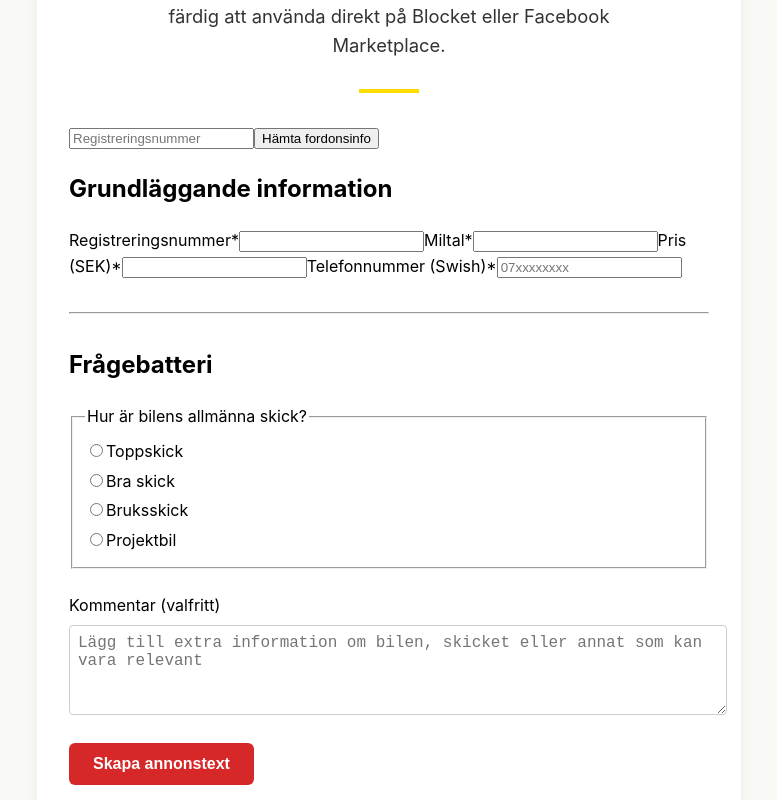
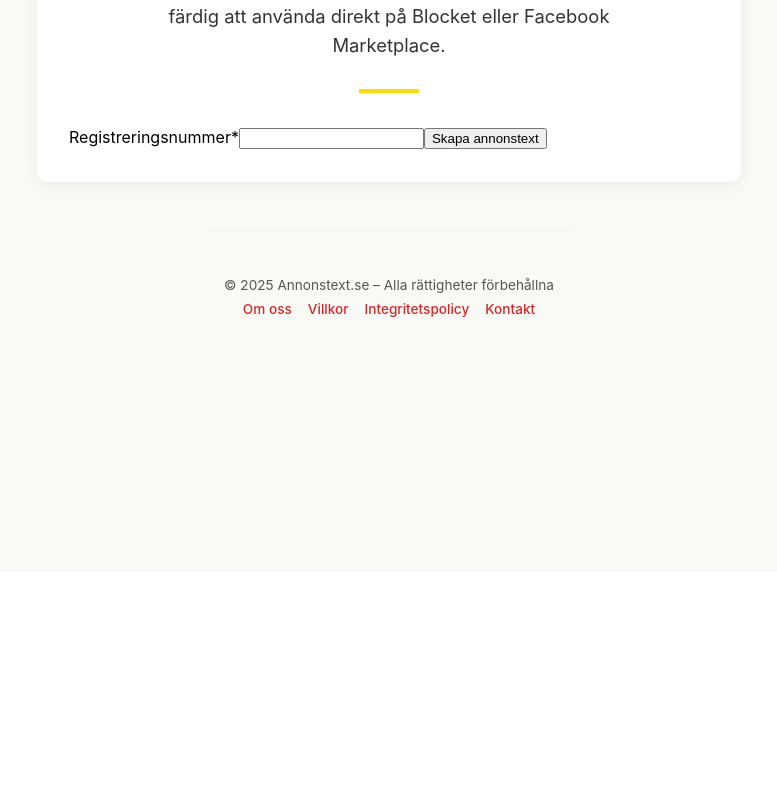
Before and after one commit to raisethebarsweden/annonstxt, a Next.js app: page / in a window 1280 px wide. Shown: the part 300-1100 px from the top of the page, without its empty margins (251-1028 px from the left). After the commit the page ends 880 px from the top, so only its background shows below. Built offline with nearby package versions, Linux system fonts and the light colour scheme.

Commit message:
Ta bort Fordonsinfo och fordons-API, uppdatera index.js

```diff
--- a/pages/components/AnnonstextForm.js
+++ b/pages/components/AnnonstextForm.js
@@ -8,37 +8,16 @@ export default function AnnonstextForm({ onSubmit }) {
   const [telefon, setTelefon] = useState('');
   const [kommentar, setKommentar] = useState('');
 
-  // Frågebatteri state
+  // Frågebatteri state (exempel, lägg till alla som du hade)
   const [skick, setSkick] = useState('');
   const [besiktigad, setBesiktigad] = useState(null);
   const [servicebok, setServicebok] = useState('');
   const [skador, setSkador] = useState(false);
   const [skadorText, setSkadorText] = useState('');
-  const [dack, setDack] = useState('');
-  const [motorOk, setMotorOk] = useState(null);
-  const [motorText, setMotorText] = useState('');
-  const [vaxelladaOk, setVaxelladaOk] = useState(null);
-  const [vaxelladaText, setVaxelladaText] = useState('');
-  const [rost, setRost] = useState(false);
-  const [rostText, setRostText] = useState('');
-  const [skadorYttre, setSkadorYttre] = useState(false);
-  const [skadorYttreText, setSkadorYttreText] = useState('');
-  const [varforSalg, setVarforSalg] = useState('');
-  const [varforSalgText, setVarforSalgText] = useState('');
-  const [biltyp, setBiltyp] = useState('');
-  const [biltypText, setBiltypText] = useState('');
+  // ... och så vidare med resten av frågorna
 
-  // Status för API-anrop och resultat
-  const [loading, setLoading] = useState(false);
-  const [error, setError] = useState(null);
-  const [annonstext, setAnnonstext] = useState('');
-
-  const handleSubmit = async (e) => {
+  const handleSubmit = (e) => {
     e.preventDefault();
-
-    setLoading(true);
-    setError(null);
-    setAnnonstext('');
 
     const data = {
       regnr,
@@ -51,44 +30,19 @@ export default function AnnonstextForm({ onSubmit }) {
       servicebok,
       skador,
       skadorText,
-      dack,
-      motorOk,
-      motorText,
-      vaxelladaOk,
-      vaxelladaText,
-      rost,
-      rostText,
-      skadorYttre,
-      skadorYttreText,
-      varforSalg,
-      varforSalgText,
-      biltyp,
-      biltypText,
+      // ... alla andra state-variabler
     };
 
-    try {
-      const response = await fetch('/api/generate', {
-        method: 'POST',
-        headers: { 'Content-Type': 'application/json' },
-        body: JSON.stringify(data),
-      });
-
-      if (!response.ok) {
-        throw new Error('Något gick fel vid generering av annonstext');
-      }
-
-      const result = await response.json();
-      setAnnonstext(result.text || 'Inget svar från API');
-    } catch (err) {
-      setError(err.message);
-    } finally {
-      setLoading(false);
+    if (onSubmit) {
+      onSubmit(data);
+    } else {
+      console.log('Data att skicka:', data);
     }
   };
 
   return (
-    <form onSubmit={handleSubmit} style={{ maxWidth: 640, margin: 'auto' }}>
-      <h2>Grundläggande information</h2>
+    <form onSubmit={handleSubmit}>
+      {/* Lägg in alla dina fält och frågebatteri som tidigare, men ta bort knappen "Hämta fordonsinfo" */}
 
       <label>
         Registreringsnummer*
@@ -99,108 +53,9 @@ export default function AnnonstextForm({ onSubmit }) {
           required
         />
       </label>
+      {/* Resten av fälten ... */}
 
-      <label>
-        Miltal*
-        <input
-          type="number"
-          value={miltal}
-          onChange={(e) => setMiltal(e.target.value)}
-          required
-        />
-      </label>
-
-      <label>
-        Pris (SEK)*
-        <input
-          type="number"
-          value={pris}
-          onChange={(e) => setPris(e.target.value)}
-          required
-        />
-      </label>
-
-      <label>
-        Telefonnummer (Swish)*
-        <input
-          type="tel"
-          value={telefon}
-          onChange={(e) => setTelefon(e.target.value)}
-          placeholder="07xxxxxxxx"
-          required
-        />
-      </label>
-
-      <hr style={{ margin: '2rem 0' }} />
-
-      <h2>Frågebatteri</h2>
-
-      {/* Alla klickfrågor här, exakt som du har idag */}
-      {/* Exempel: */}
-      <fieldset>
-        <legend>Hur är bilens allmänna skick?</legend>
-        {['Toppskick', 'Bra skick', 'Bruksskick', 'Projektbil'].map(opt => (
-          <label key={opt} style={{ display: 'block', margin: '0.25rem 0' }}>
-            <input
-              type="radio"
-              name="skick"
-              value={opt}
-              checked={skick === opt}
-              onChange={() => setSkick(opt)}
-              required
-            />
-            {opt}
-          </label>
-        ))}
-      </fieldset>
-
-      {/* Lägg till resten av dina frågor exakt som du har idag */}
-
-      {/* Valfri kommentar */}
-      <label style={{ display: 'block', marginTop: '1.5rem' }}>
-        Kommentar (valfritt)
-        <textarea
-          value={kommentar}
-          onChange={(e) => setKommentar(e.target.value)}
-          rows={4}
-          placeholder="Lägg till extra information om bilen, skicket eller annat som kan vara relevant"
-          style={{ width: '100%', marginTop: 6, padding: 8, fontSize: '1rem', borderRadius: 4, border: '1px solid #ccc' }}
-        />
-      </label>
-
-      <button
-        type="submit"
-        disabled={loading}
-        style={{
-          marginTop: 20,
-          padding: '0.75rem 1.5rem',
-          backgroundColor: '#D62828',
-          color: 'white',
-          border: 'none',
-          borderRadius: 6,
-          cursor: loading ? 'not-allowed' : 'pointer',
-          fontWeight: 'bold',
-          fontSize: '1rem',
-        }}
-      >
-        {loading ? 'Skapar annonstext...' : 'Skapa annonstext'}
-      </button>
-
-      {error && <p style={{ color: 'red', marginTop: 16 }}>{error}</p>}
-
-      {annonstext && (
-        <div style={{
-          marginTop: 20,
-          padding: 16,
-          backgroundColor: '#f4f4f4',
-          borderRadius: 6,
-          whiteSpace: 'pre-wrap',
-          fontFamily: 'inherit',
-          fontSize: '1rem',
-        }}>
-          {annonstext}
-        </div>
-      )}
+      <button type="submit">Skapa annonstext</button>
     </form>
   );
 }
--- a/pages/components/Fordonsinfo.js
+++ /dev/null
@@ -1,55 +0,0 @@
-import React, { useState } from 'react';
-
-export default function Fordonsinfo() {
-  const [regnr, setRegnr] = useState('');
-  const [fordon, setFordon] = useState(null);
-  const [error, setError] = useState(null);
-  const [loading, setLoading] = useState(false);
-
-  async function fetchFordonsinfo() {
-    setLoading(true);
-    setError(null);
-    setFordon(null);
-
-    try {
-      const response = await fetch('/api/fordon', {
-        method: 'POST',
-        headers: {
-          'Content-Type': 'application/json',
-        },
-        body: JSON.stringify({ regnr }), // skickar registreringsnummer till API
-      });
-
-      if (!response.ok) {
-        throw new Error('Något gick fel med API-anropet');
-      }
-
-      const data = await response.json();
-      setFordon(data);
-    } catch (err) {
-      setError(err.message);
-    } finally {
-      setLoading(false);
-    }
-  }
-
-  return (
-    <div>
-      <input
-        type="text"
-        placeholder="Registreringsnummer"
-        value={regnr}
-        onChange={(e) => setRegnr(e.target.value)}
-      />
-      <button onClick={fetchFordonsinfo} disabled={loading}>
-        {loading ? 'Laddar...' : 'Hämta fordonsinfo'}
-      </button>
-
-      {error && <p style={{ color: 'red' }}>{error}</p>}
-
-      {fordon && (
-        <pre>{JSON.stringify(fordon, null, 2)}</pre> // Visa datan snyggt
-      )}
-    </div>
-  );
-}
--- a/pages/index.js
+++ b/pages/index.js
@@ -4,7 +4,6 @@ import emailjs from 'emailjs-com';
 import AnnonstextForm from './components/AnnonstextForm';
 import PaymentGate from './components/PaymentGate';
 import Footer from './components/Footer';
-import Fordonsinfo from './components/Fordonsinfo';  // Importera Fordonsinfo
 
 export default function Home() {
   const [showPaywall, setShowPaywall] = useState(false);
@@ -13,7 +12,7 @@ export default function Home() {
   const [paymentLog, setPaymentLog] = useState([]);
 
   const handleFormSubmit = async (formData) => {
-    setUserPhone(formData.phone);
+    setUserPhone(formData.telefon);
     setShowPaywall(true);
 
     const response = await fetch('/api/generate', {
@@ -57,9 +56,8 @@ export default function Home() {
     }}>
       <Head>
         <title>Annonstext.se – Skriv en bilannons på 30 sekunder</title>
-        <meta name="description" content="Skapa en professionell bilannons med Annonstext.se. Skriv in regnummer och miltal – få annonstexten klar på 30 sekunder." />
+        <meta name="description" content="Skapa en professionell bilannons med Annonstext.se. Fyll i formuläret och få annonstexten klar på 30 sekunder." />
         <meta name="theme-color" content="#F9F9F6" />
-        {/* 👇 Open Graph / Social Preview */}
         <meta property="og:title" content="Skriv en bilannons – utan skrivkramp" />
         <meta property="og:description" content="Fyll i några fält och få en säljande annonstext på 30 sekunder – klar för Blocket eller Facebook Marketplace." />
         <meta property="og:image" content="https://annonstxt.vercel.app/og-image.png" />
@@ -104,9 +102,6 @@ export default function Home() {
           width: '60px',
           margin: '0 auto 2rem'
         }} />
-
-        {/* Lägg till Fordonsinfo-komponenten här */}
-        <Fordonsinfo />
 
         {!showPaywall && !generatedText && (
           <AnnonstextForm onSubmit={handleFormSubmit} />
```
